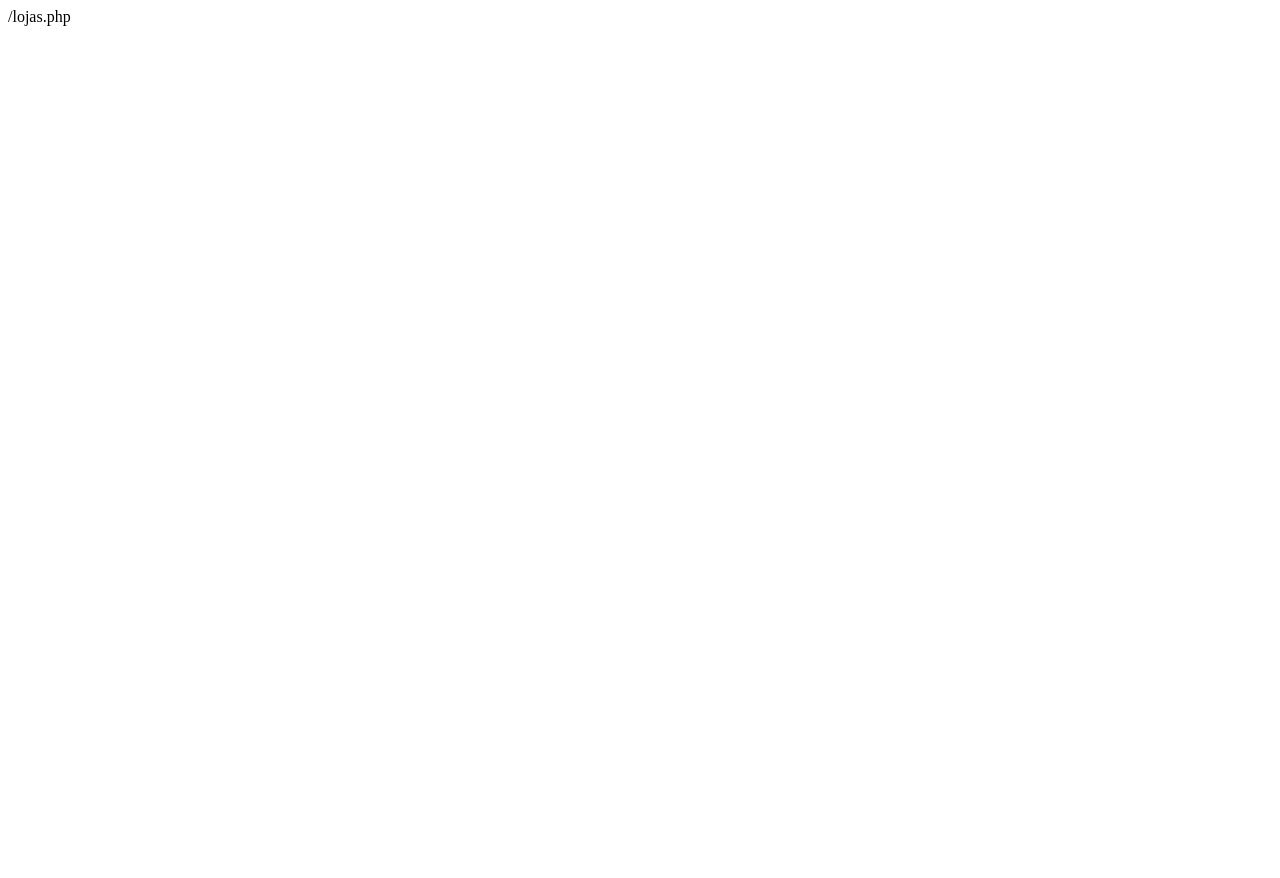
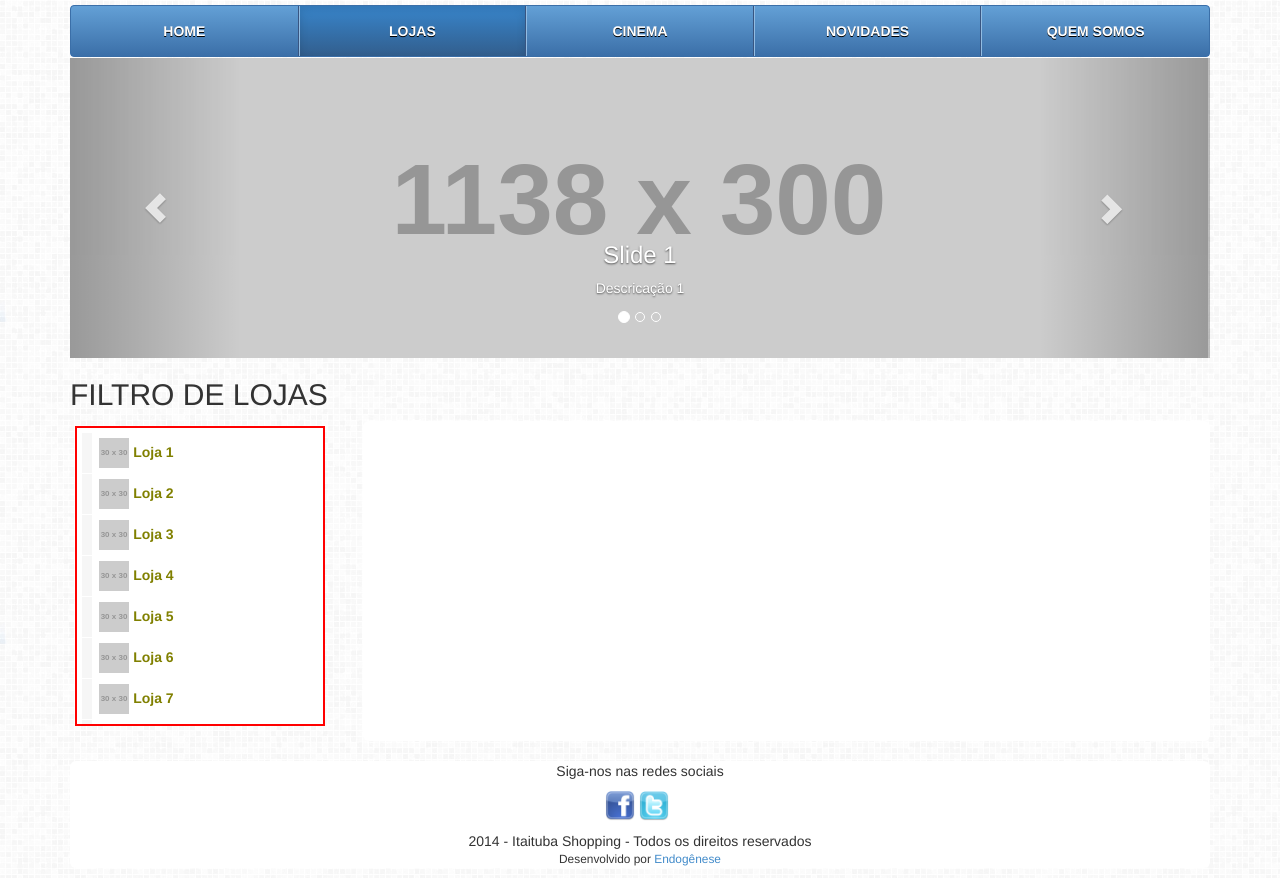
Before and after one commit to endogenese/ItaitubaShopping, a PHP site: page /lojas/ in a window 1280 px wide. Before the commit the page is almost empty. Before the commit the page ends 26 px from the top, so only its background shows below. Run offline with PHP 8.4, Linux system fonts and the light colour scheme; grey boxes labelled with a size stand in for pictures from a placeholder-image service; some libraries are stand-ins or nearby versions.

Commit message:
Add pag Loja
Add pag Loja

```diff
--- a/css/template.css
+++ b/css/template.css
@@ -222,33 +222,30 @@
  * CORPO_LOJAS
 ##################*/
 
-      #lista_lojas div {
+#lista_lojas {
+    border-collapse:collapse;
+    border:2px solid #FF0000;
+    background-color:#FFFFFF;
 	color:#FF0000;
 	padding:5px;
-        width:200px;
-        height:100px;
+	width:250px;
+	height:300px;
 	overflow:auto;
+	margin-top:2%;
+	margin-left: 2%;
 }
 
 #lista_lojas ul{
-        /*list-style: none;
-        padding:0;
-        width: 100%;*/
 	list-style: none;
 	margin: 0;
 	padding: 0;
 }
 
 #lista_lojas a{
-        /*text-decoration: none;
-        background-color: #cccccc;
-        width: 100px;
-        display: block;*/
 	display: block;
 	padding: 5px 5px 5px 0.5em;
 	font-weight:bold;
 	border-left: 10px solid #f6f6f6;
-        /*border-right: 10px solid #f1f1f1;*/
 	background-color: #fff;
 	color: #808000;
 	text-decoration: none;
@@ -263,6 +260,36 @@
 	margin: 0;
 }
 
+
+#logo_loja{
+	margin: 1% auto 2% auto;
+	padding-left: 8%;
+}
+
+#lojas_container{
+	padding: 2%;
+	display: block;
+	background-color: #fff;
+	border-radius: 6px;
+	min-height: 320px;
+}
+
+#lojas_container p {
+	text-align: justify;
+}
+
+/*.lojas{
+	display: none;
+}*/
+
+.ocultar_lojas{
+	display: none;
+}
+
+
+.exibir_loja{
+	display: block;
+}
 
  /*##################
  * RODAPE
--- a/lojas.php
+++ /dev/null
@@ -1,14 +0,0 @@
-<html>
-	<head>
-		<title>Lojas</title>
-	</head>
-
-	<body>
-		<?php
-			$script = $_SERVER['SCRIPT_NAME'];
-
-			echo $script;
-		?>
-	</body>
-
-</html>
--- /dev/null
+++ b/lojas/index.php
@@ -0,0 +1,380 @@
+<html lang="pt">
+	<head>
+		<meta charset="utf-8" />
+		<title>Itaituba Shopping</title>
+		<meta http-equiv="X-UA-Compatible" content="IE=edge">
+    	<meta name="viewport" content="width=device-width, initial-scale=1">
+	    <meta name="description" content="">
+	    <meta name="author" content="endogenese">
+
+	    <!-- Le styles -->
+	    <link href="/css/bootstrap.css" rel="stylesheet">
+
+		<link href="/css/template.css" rel="stylesheet">
+
+	    <!-- HTML5 Shim and Respond.js IE8 support of HTML5 elements and media queries -->
+	    <!-- WARNING: Respond.js doesn't work if you view the page via file:// -->
+	    <!--[if lt IE 9]>
+	      <script src="https://oss.maxcdn.com/libs/html5shiv/3.7.0/html5shiv.js"></script>
+	      <script src="https://oss.maxcdn.com/libs/respond.js/1.4.2/respond.min.js"></script>
+	    <![endif]-->
+
+	</head>
+
+
+	<body>
+
+		<div class="container">
+
+			<div class="row" id="menu">
+
+				<div class="col-md-12">
+					<nav class="navbar navbar-default" role="navigation">
+
+						<!-- menu justificado -->
+						<div id="menu_justificado" class="container-fluid hidden-xs">
+					        <ul class="nav navbar-nav ">
+						        <li><a href="/"><strong>HOME</strong></a></li>
+						        <li class="active"><a href="lojas/"><strong>LOJAS</strong></a></li>
+						        <li><a href="#"><strong>CINEMA</strong></a></li>
+						        <li><a href="#"><strong>NOVIDADES</strong></a></li>
+						        <li><a href="#"><strong>QUEM SOMOS</strong></a></li>
+					        </ul>
+						</div>
+
+						<!-- menu moblie -->
+						<div class="container-fluid visible-xs">
+
+							<div class="navbar-header">
+
+				        		<!-- Menu responsivo-->
+				        		<button type="button" class="navbar-toggle" data-toggle="collapse" data-target=".navbar-collapse">
+						            <span class="sr-only">Toggle navigation</span>
+						            <span class="icon-bar"></span>
+						        	<span class="icon-bar"></span>
+						            <span class="icon-bar"></span>
+						        </button>
+
+								<!-- Esse brand será exibido na versão para phone -->
+								<a class="navbar-brand hidden-lg hidden-md hidden-sm" href="#">Itaituba Shopping</a>
+							</div><!--/.navbar-header -->
+
+							<div class="collapse navbar-collapse">
+						        <ul class="nav navbar-nav ">
+							        <li><a href="/"><strong>HOME</strong></a></li>
+							        <li class="active"><a href="lojas/index.php"><strong>LOJAS</strong></a></li>
+							        <li><a href="#"><strong>CINEMA</strong></a></li>
+							        <li><a href="#"><strong>NOVIDADES</strong></a></li>
+							        <li><a href="#"><strong>QUEM SOMOS</strong></a></li>
+						        </ul>
+						    </div><!--/.nav-collapse -->
+
+						</div><!---/.container-fluid-->
+					</nav>
+				</div>
+
+			</div><!--/#menu-->
+
+			<div class="row" id="banner_home">
+
+				<div class="col-md-12">
+
+					<div id="carousel-example-generic" class="carousel slide" data-ride="carousel">
+					  <!-- Indicators -->
+						<ol class="carousel-indicators">
+						    <li data-target="#carousel-example-generic" data-slide-to="0" class="active"></li>
+						    <li data-target="#carousel-example-generic" data-slide-to="1"></li>
+						    <li data-target="#carousel-example-generic" data-slide-to="2"></li>
+
+						</ol>
+
+						<!-- Wrapper for slides -->
+						<div class="carousel-inner">
+						    <div class="item active">
+						      <img src="http://placehold.it/1138x300" alt="...">
+						      <div class="carousel-caption">
+						        <h3>Slide 1</h3>
+    							<p>Descricação 1</p>
+						      </div>
+						    </div>
+
+						    <div class="item">
+						      <img src="http://placehold.it/1138x300" alt="...">
+						      <div class="carousel-caption">
+						        <h3>Slide 2</h3>
+    							<p>Descricação 2</p>
+						      </div>
+						    </div>
+
+						    <div class="item">
+						      <img src="http://placehold.it/1138x300" alt="...">
+						      <div class="carousel-caption">
+						        <h3>Slide 2</h3>
+    							<p>Descricação 2</p>
+						      </div>
+						    </div>
+
+						</div>
+
+						<!-- Controls -->
+						<a class="left carousel-control" href="#carousel-example-generic" data-slide="prev">
+						    <span class="glyphicon glyphicon-chevron-left"></span>
+						  </a>
+						  <a class="right carousel-control" href="#carousel-example-generic" data-slide="next">
+						    <span class="glyphicon glyphicon-chevron-right"></span>
+						</a>
+					</div><!--/.carousel-->
+
+
+				</div>
+
+			</div><!--/#BANNER_HOME-->
+
+			<div class="row">
+				<div class="col-md-3">
+					<h2>FILTRO DE LOJAS</h2>
+				</div>
+			</div>
+
+			<div class="row" id="corpo_loja">
+				<div class="col-md-3">
+					<div id="lista_lojas">
+
+						<ul>
+			              <li><a id="loja1-m" href="#"> <img src="http://placehold.it/30x30"/> Loja 1</a></li>
+			              <li><a id="loja2-m" href="#"> <img src="http://placehold.it/30x30"/> Loja 2</a></li>
+			              <li><a id="loja3-m" href="#"> <img src="http://placehold.it/30x30"/> Loja 3</a></li>
+			              <li><a id="loja4-m" href="#"> <img src="http://placehold.it/30x30"/> Loja 4</a></li>
+			              <li><a id="loja5-m" href="#"> <img src="http://placehold.it/30x30"/> Loja 5</a></li>
+			              <li><a id="loja6-m" href="#"> <img src="http://placehold.it/30x30"/> Loja 6</a></li>
+			              <li><a id="loja7-m" href="#"> <img src="http://placehold.it/30x30"/> Loja 7</a></li>
+			              <li><a id="loja8-m" href="#"> <img src="http://placehold.it/30x30"/> Loja 8</a></li>
+			              <li><a id="loja9-m" href="#"> <img src="http://placehold.it/30x30"/> Loja 9</a></li>
+			              <li><a id="loja10-m" href="#"> <img src="http://placehold.it/30x30"/> Loja 10</a></li>
+			            </ul>
+
+					</div><!-- /#lojas -->
+				</div>
+
+				<div class="col-md-9">
+					<div id="lojas_container">
+
+						<div id="loja1" class="lojas">
+							<div  id="logo_loja">
+								<img src="http://placehold.it/700x150"/>
+							</div>
+							<h4 style="text-align:center">Loja 1</h4>
+							<p>Lojas com produtos de telefonía, informática, cd´s, dvd´s, livros, revistas, esporte, eletrodomésticos, eletrônicos, brinquedos, bebés, meias e lingerie, relogios.  Preços baixos e ótimas ofertas de celulares, notebooks, TVs LED e 3D, geladeiras, câmeras digitais, tablets, DVDs e mais na Americanas.com. Compre já!</p>
+							<p>Lojas com produtos de telefonía, informática, cd´s, dvd´s, livros, revistas, esporte, eletrodomésticos, eletrônicos, brinquedos, bebés, meias e lingerie, relogios.  Preços baixos e ótimas ofertas de celulares, notebooks, TVs LED e 3D, geladeiras, câmeras digitais, tablets, DVDs e mais na Americanas.com. Compre já!</p>
+						</div><!-- /.lojas -->
+
+						<div id="loja2" class="lojas">
+							<div  id="logo_loja">
+								<img src="http://placehold.it/700x150"/>
+							</div>
+							<h4 style="text-align:center">Loja 2</h4>
+							<p>Lojas com produtos de telefonía, informática, cd´s, dvd´s, livros, revistas, esporte, eletrodomésticos, eletrônicos, brinquedos, bebés, meias e lingerie, relogios.  Preços baixos e ótimas ofertas de celulares, notebooks, TVs LED e 3D, geladeiras, câmeras digitais, tablets, DVDs e mais na Americanas.com. Compre já!</p>
+							<p>Lojas com produtos de telefonía, informática, cd´s, dvd´s, livros, revistas, esporte, eletrodomésticos, eletrônicos, brinquedos, bebés, meias e lingerie, relogios.  Preços baixos e ótimas ofertas de celulares, notebooks, TVs LED e 3D, geladeiras, câmeras digitais, tablets, DVDs e mais na Americanas.com. Compre já!</p>
+						</div><!-- /.lojas -->
+
+						<div id="loja3" class="lojas">
+							<div  id="logo_loja">
+								<img src="http://placehold.it/700x150"/>
+							</div>
+							<h4 style="text-align:center">Loja 3</h4>
+							<p>Lojas com produtos de telefonía, informática, cd´s, dvd´s, livros, revistas, esporte, eletrodomésticos, eletrônicos, brinquedos, bebés, meias e lingerie, relogios.  Preços baixos e ótimas ofertas de celulares, notebooks, TVs LED e 3D, geladeiras, câmeras digitais, tablets, DVDs e mais na Americanas.com. Compre já!</p>
+							<p>Lojas com produtos de telefonía, informática, cd´s, dvd´s, livros, revistas, esporte, eletrodomésticos, eletrônicos, brinquedos, bebés, meias e lingerie, relogios.  Preços baixos e ótimas ofertas de celulares, notebooks, TVs LED e 3D, geladeiras, câmeras digitais, tablets, DVDs e mais na Americanas.com. Compre já!</p>
+						</div><!-- /.lojas -->
+
+						<div id="loja4" class="lojas">
+							<div  id="logo_loja">
+								<img src="http://placehold.it/700x150"/>
+							</div>
+							<h4 style="text-align:center">Loja 4</h4>
+							<p>Lojas com produtos de telefonía, informática, cd´s, dvd´s, livros, revistas, esporte, eletrodomésticos, eletrônicos, brinquedos, bebés, meias e lingerie, relogios.  Preços baixos e ótimas ofertas de celulares, notebooks, TVs LED e 3D, geladeiras, câmeras digitais, tablets, DVDs e mais na Americanas.com. Compre já!</p>
+							<p>Lojas com produtos de telefonía, informática, cd´s, dvd´s, livros, revistas, esporte, eletrodomésticos, eletrônicos, brinquedos, bebés, meias e lingerie, relogios.  Preços baixos e ótimas ofertas de celulares, notebooks, TVs LED e 3D, geladeiras, câmeras digitais, tablets, DVDs e mais na Americanas.com. Compre já!</p>
+						</div><!-- /.lojas -->
+
+						<div id="loja5" class="lojas">
+							<div  id="logo_loja">
+								<img src="http://placehold.it/700x150"/>
+							</div>
+							<h4 style="text-align:center">Loja 5</h4>
+							<p>Lojas com produtos de telefonía, informática, cd´s, dvd´s, livros, revistas, esporte, eletrodomésticos, eletrônicos, brinquedos, bebés, meias e lingerie, relogios.  Preços baixos e ótimas ofertas de celulares, notebooks, TVs LED e 3D, geladeiras, câmeras digitais, tablets, DVDs e mais na Americanas.com. Compre já!</p>
+							<p>Lojas com produtos de telefonía, informática, cd´s, dvd´s, livros, revistas, esporte, eletrodomésticos, eletrônicos, brinquedos, bebés, meias e lingerie, relogios.  Preços baixos e ótimas ofertas de celulares, notebooks, TVs LED e 3D, geladeiras, câmeras digitais, tablets, DVDs e mais na Americanas.com. Compre já!</p>
+						</div><!-- /.lojas -->
+
+						<div id="loja6" class="lojas">
+							<div  id="logo_loja">
+								<img src="http://placehold.it/700x150"/>
+							</div>
+							<h4 style="text-align:center">Loja 6</h4>
+							<p>Lojas com produtos de telefonía, informática, cd´s, dvd´s, livros, revistas, esporte, eletrodomésticos, eletrônicos, brinquedos, bebés, meias e lingerie, relogios.  Preços baixos e ótimas ofertas de celulares, notebooks, TVs LED e 3D, geladeiras, câmeras digitais, tablets, DVDs e mais na Americanas.com. Compre já!</p>
+							<p>Lojas com produtos de telefonía, informática, cd´s, dvd´s, livros, revistas, esporte, eletrodomésticos, eletrônicos, brinquedos, bebés, meias e lingerie, relogios.  Preços baixos e ótimas ofertas de celulares, notebooks, TVs LED e 3D, geladeiras, câmeras digitais, tablets, DVDs e mais na Americanas.com. Compre já!</p>
+						</div><!-- /.lojas -->
+
+						<div id="loja7" class="lojas">
+							<div  id="logo_loja">
+								<img src="http://placehold.it/700x150"/>
+							</div>
+							<h4 style="text-align:center">Loja 7</h4>
+							<p>Lojas com produtos de telefonía, informática, cd´s, dvd´s, livros, revistas, esporte, eletrodomésticos, eletrônicos, brinquedos, bebés, meias e lingerie, relogios.  Preços baixos e ótimas ofertas de celulares, notebooks, TVs LED e 3D, geladeiras, câmeras digitais, tablets, DVDs e mais na Americanas.com. Compre já!</p>
+							<p>Lojas com produtos de telefonía, informática, cd´s, dvd´s, livros, revistas, esporte, eletrodomésticos, eletrônicos, brinquedos, bebés, meias e lingerie, relogios.  Preços baixos e ótimas ofertas de celulares, notebooks, TVs LED e 3D, geladeiras, câmeras digitais, tablets, DVDs e mais na Americanas.com. Compre já!</p>
+						</div><!-- /.lojas -->
+
+						<div id="loja8" class="lojas">
+							<div  id="logo_loja">
+								<img src="http://placehold.it/700x150"/>
+							</div>
+							<h4 style="text-align:center">Loja 8</h4>
+							<p>Lojas com produtos de telefonía, informática, cd´s, dvd´s, livros, revistas, esporte, eletrodomésticos, eletrônicos, brinquedos, bebés, meias e lingerie, relogios.  Preços baixos e ótimas ofertas de celulares, notebooks, TVs LED e 3D, geladeiras, câmeras digitais, tablets, DVDs e mais na Americanas.com. Compre já!</p>
+							<p>Lojas com produtos de telefonía, informática, cd´s, dvd´s, livros, revistas, esporte, eletrodomésticos, eletrônicos, brinquedos, bebés, meias e lingerie, relogios.  Preços baixos e ótimas ofertas de celulares, notebooks, TVs LED e 3D, geladeiras, câmeras digitais, tablets, DVDs e mais na Americanas.com. Compre já!</p>
+						</div><!-- /.lojas -->
+
+						<div id="loja9" class="lojas">
+							<div  id="logo_loja">
+								<img src="http://placehold.it/700x150"/>
+							</div>
+							<h4 style="text-align:center">Loja 9</h4>
+							<p>Lojas com produtos de telefonía, informática, cd´s, dvd´s, livros, revistas, esporte, eletrodomésticos, eletrônicos, brinquedos, bebés, meias e lingerie, relogios.  Preços baixos e ótimas ofertas de celulares, notebooks, TVs LED e 3D, geladeiras, câmeras digitais, tablets, DVDs e mais na Americanas.com. Compre já!</p>
+							<p>Lojas com produtos de telefonía, informática, cd´s, dvd´s, livros, revistas, esporte, eletrodomésticos, eletrônicos, brinquedos, bebés, meias e lingerie, relogios.  Preços baixos e ótimas ofertas de celulares, notebooks, TVs LED e 3D, geladeiras, câmeras digitais, tablets, DVDs e mais na Americanas.com. Compre já!</p>
+						</div><!-- /.lojas -->
+
+						<div id="loja10" class="lojas">
+							<div  id="logo_loja">
+								<img src="http://placehold.it/700x150"/>
+							</div>
+							<h4 style="text-align:center">Loja 10</h4>
+							<p>Lojas com produtos de telefonía, informática, cd´s, dvd´s, livros, revistas, esporte, eletrodomésticos, eletrônicos, brinquedos, bebés, meias e lingerie, relogios.  Preços baixos e ótimas ofertas de celulares, notebooks, TVs LED e 3D, geladeiras, câmeras digitais, tablets, DVDs e mais na Americanas.com. Compre já!</p>
+							<p>Lojas com produtos de telefonía, informática, cd´s, dvd´s, livros, revistas, esporte, eletrodomésticos, eletrônicos, brinquedos, bebés, meias e lingerie, relogios.  Preços baixos e ótimas ofertas de celulares, notebooks, TVs LED e 3D, geladeiras, câmeras digitais, tablets, DVDs e mais na Americanas.com. Compre já!</p>
+						</div><!-- /.lojas -->
+
+
+					</div><!-- /#lojas_container-->
+				</div>
+
+			</div><!--/#CORPO_LOJA-->
+
+			<div class="col-md-12">
+				<div class="row" id="rodape">
+
+					<p class="text-center">Siga-nos nas redes sociais</p>
+
+					<div id="redes_sociais">
+						<img src="/img/facebook.png" alt="Facebook"/>
+						<img src="/img/twitter.png" alt="Twitter"/>
+					</div>
+
+					<p class="text-center">2014 - Itaituba Shopping - Todos os direitos reservados</p>
+					<p class="text-center"><small>Desenvolvido por <a href="http://wwww.endogense.com.br">Endogênese</a></small></p>
+					<p id="teste"></p>
+
+				</div><!--/.rodape-->
+
+			</div>
+
+
+		</div> <!--/.CONTAINER-->
+
+		<!-- Arquivos Javascripts
+	    ================================================== -->
+	    <script src="https://ajax.googleapis.com/ajax/libs/jquery/1.11.0/jquery.min.js"></script>
+	    <script src="/js/bootstrap.min.js"></script>
+
+	    <script>
+
+	    	$(document).ready(function(){
+
+	    		$('.lojas').addClass('ocultar_lojas');
+
+	    		// var i = $('.lojas').length
+	    		// i=3;
+
+	    		 $('#loja1-m').click(function(){
+	    			if($('.lojas').hasClass('exibir_loja'))
+	    		 		$('.lojas').removeClass('exibir_loja');
+
+	    		 	$('#loja1').addClass('exibir_loja');
+	    		 });
+
+	    		 $('#loja2-m').click(function(){
+	    		 	if($('.lojas').hasClass('exibir_loja'))
+	    		 		$('.lojas').removeClass('exibir_loja');
+
+	    		 	$('#loja2').addClass('exibir_loja');
+	    		 });
+
+	    		 $('#loja3-m').click(function(){
+	    		 	if($('.lojas').hasClass('exibir_loja'))
+	    		 		$('.lojas').removeClass('exibir_loja');
+
+	    		 	$('#loja3').addClass('exibir_loja');
+	    		 });
+
+	    		 $('#loja4-m').click(function(){
+	    		 	if($('.lojas').hasClass('exibir_loja'))
+	    		 		$('.lojas').removeClass('exibir_loja');
+
+	    		 	$('#loja4').addClass('exibir_loja');
+	    		 });
+
+	    		 $('#loja5-m').click(function(){
+	    		 	if($('.lojas').hasClass('exibir_loja'))
+	    		 		$('.lojas').removeClass('exibir_loja');
+
+	    		 	$('#loja5').addClass('exibir_loja');
+	    		 });
+
+	    		 $('#loja6-m').click(function(){
+	    		 	if($('.lojas').hasClass('exibir_loja'))
+	    		 		$('.lojas').removeClass('exibir_loja');
+
+	    		 	$('#loja6').addClass('exibir_loja');
+	    		 });
+
+	    		 $('#loja7-m').click(function(){
+	    		 	if($('.lojas').hasClass('exibir_loja'))
+	    		 		$('.lojas').removeClass('exibir_loja');
+
+	    		 	$('#loja7').addClass('exibir_loja');
+	    		 });
+
+	    		 $('#loja8-m').click(function(){
+	    		 	if($('.lojas').hasClass('exibir_loja'))
+	    		 		$('.lojas').removeClass('exibir_loja');
+
+	    		 	$('#loja8').addClass('exibir_loja');
+	    		 });
+
+	    		 $('#loja9-m').click(function(){
+	    		 	if($('.lojas').hasClass('exibir_loja'))
+	    		 		$('.lojas').removeClass('exibir_loja');
+
+	    		 	$('#loja9').addClass('exibir_loja');
+	    		 });
+
+	    		 $('#loja10-m').click(function(){
+	    		 	if($('.lojas').hasClass('exibir_loja'))
+	    		 		$('.lojas').removeClass('exibir_loja');
+
+	    		 	$('#loja10').addClass('exibir_loja');
+	    		 });
+
+	    		// for(var i = 3 ; i<=3; i++ ){
+
+		    	// 	 $('#loja'+i+'-m').click(function(){
+		    	// 	 	if($('.lojas').hasClass('exibir_loja'))
+		    	// 	 		$('.lojas').removeClass('exibir_loja');
+
+		    	// 	 	$('#loja'+i).addClass('exibir_loja');
+		    	// 	 });
+
+		    	// 	 $('#teste').text("sds"+i);
+	    		// }
+	    	});
+	    </script>
+
+
+	</body>
+
+</html>
```
Lines whose indentation alone changed are shown as unchanged.
